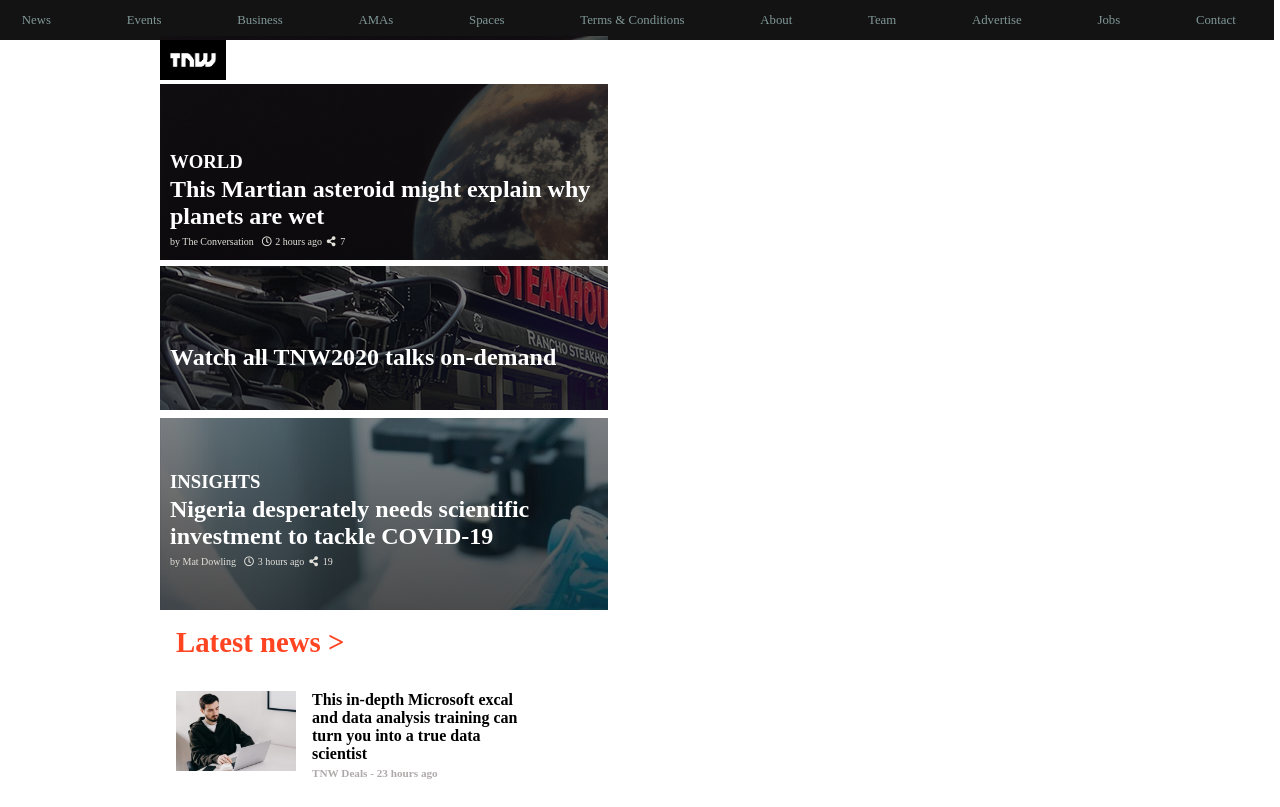
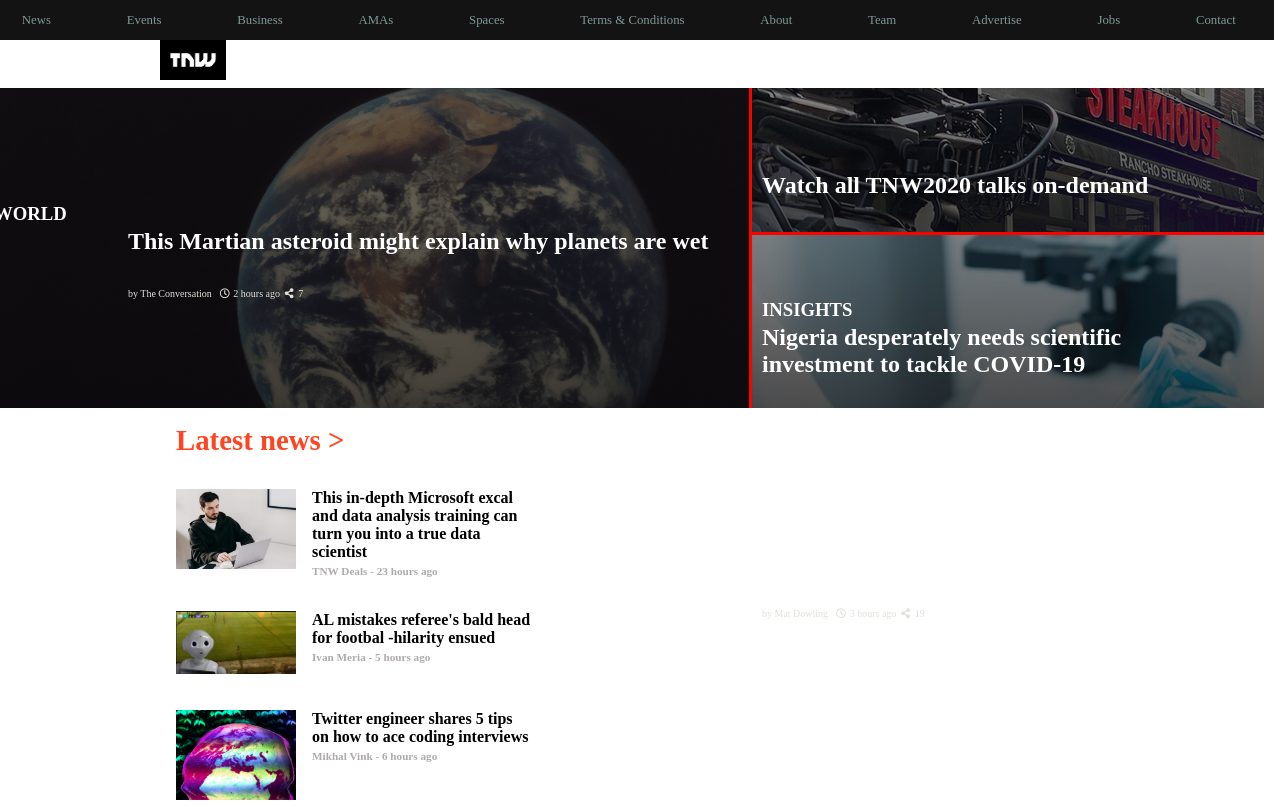
Before and after one commit to erezfree29/The-Next-page-clone, a plain HTML site: page index.html in a window 1280 px wide. Shown: the top 807 px of the page. Drawn offline with Linux system fonts and the light colour scheme.

Commit message:
worked on news section

```diff
--- a/desktop.css
+++ b/desktop.css
@@ -11,4 +11,46 @@
     margin-left: -11rem;
   }
 
+  .news {
+   background-color: red;
+   height: 20rem;
+   width: 80rem;
+   margin-top: 3rem;
+   margin-left: -11rem;
+   display: grid;
+   grid-template-columns: 60% 40%;
+   grid-template-rows: 50% 50%;
+  }
+
+  .main_news {
+    grid-row-start: 1;
+    grid-row-end: 3;
+    height: 20rem;
+    width: 47.8rem;
+  }
+
+  .second_sub_news {
+    margin-top: -0.8rem;
+    height: 10.77rem;
+  }
+  .martian {
+    left: 9rem;
+  }
+  .first_author {
+    left: 9rem;
+  }
+  .watch {
+    top: 4rem;
+  }
+  .insights {
+    top: 12rem;
+  }
+  .nigeria {
+    top: 13.5rem;
+    width: 23rem;
+  }
+  .matt {
+    top: 18.5 rem;
+  }
+
 }
```
